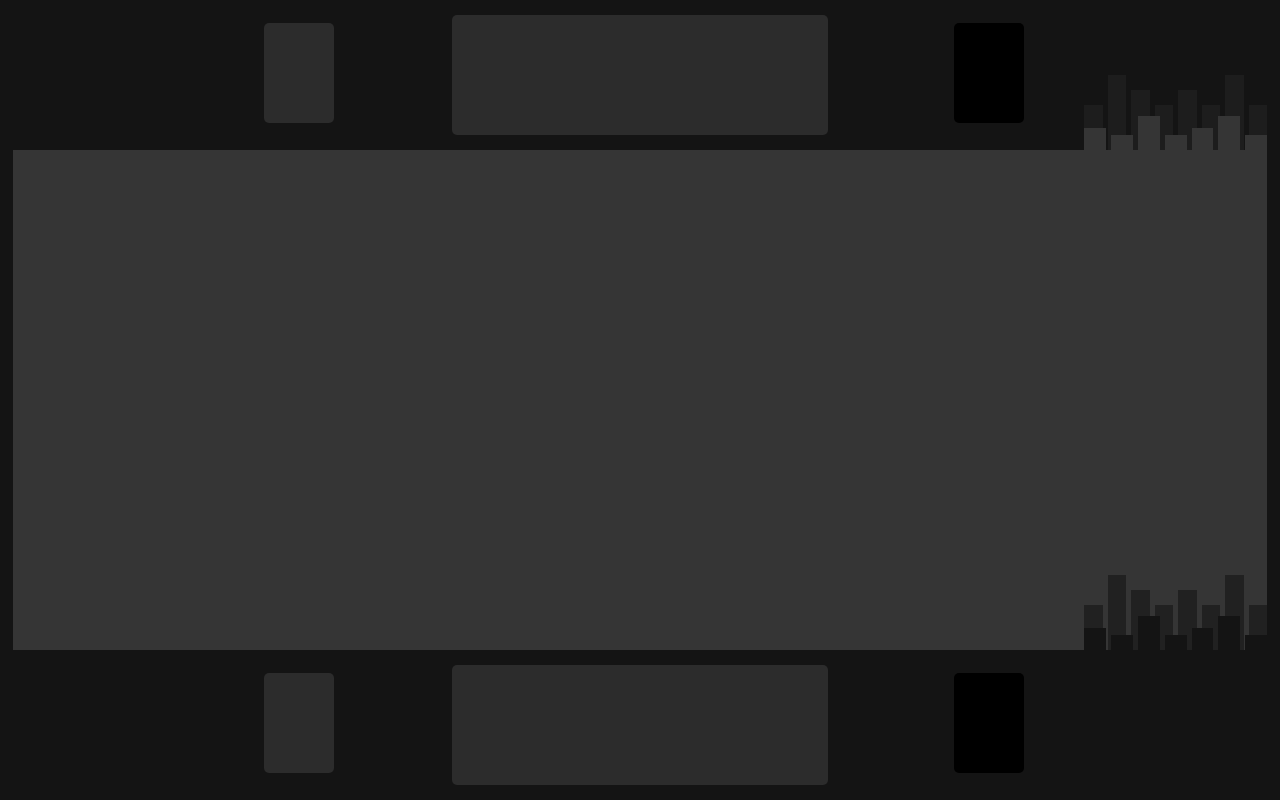
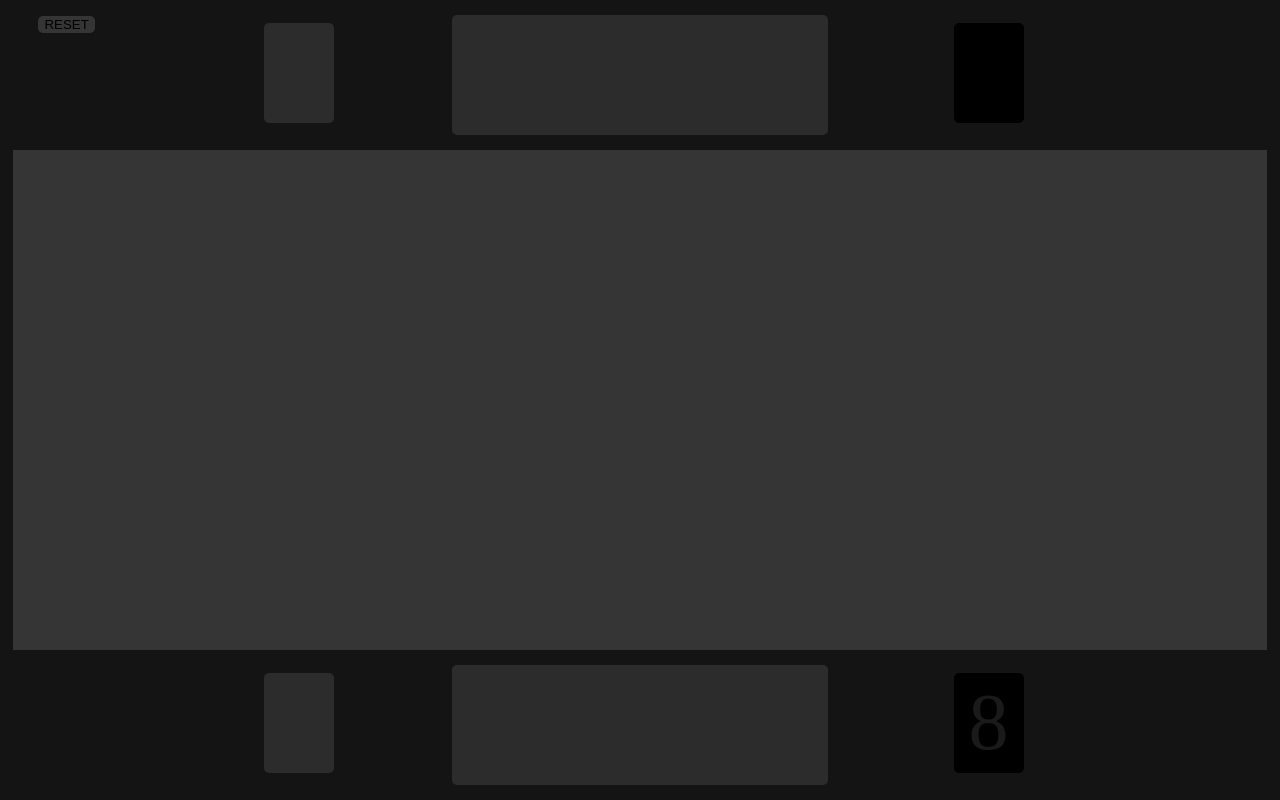
Before and after one commit to Kuovinen/KaijuCardGame, a plain HTML site: page index.html in a window 1280 px wide. Drawn offline with Linux system fonts and the light colour scheme.

Commit message:
Removed the lifecounter static HTML and added the reset button html

```diff
--- a/index.html
+++ b/index.html
@@ -14,28 +14,21 @@
         <div class="field" id="field_1">
             <div id="discard_pile_1"></div>
             <div id="hand_field_1"></div>
-            <div class="counter" id="counter1a">
-                <div id="b1d"></div><div id="b2d"></div><div id="b3d"></div><div id="b4d"></div><div id="b5d"></div><div id="b6d"></div><div id="b7d"></div><div id="b8d"></div>
-            </div>
-            <div class="counter" id="counter1b">
-                <div id="b9d"></div><div id="b10d"></div><div id="b11d"></div><div id="b12d"></div><div id="b13d"></div><div id="b14d"></div><div id="b15d"></div>
-            </div>
+            <div class="counter" id="counter1a"></div>
+            <div class="counter" id="counter1b"></div>
             <div class='card_border' id="deck_1"></div>
         </div>
         <div class="field" id="field_2">
             <div id="discard_pile_2"></div>
             <div id="hand_field_2"></div>
-            <div class="counter" id="counter2a">
-                <div id="b1l"></div><div id="b2l"></div><div id="b3l"></div><div id="b4l"></div><div id="b5l"></div><div id="b6l"></div><div id="b7l"></div><div id="b8l"></div>
-            </div>
-            <div class="counter" id="counter2b">
-                <div id="b9l"></div><div id="b10l"></div><div id="b11l"></div><div id="b12l"></div><div id="b13l"></div><div id="b14l"></div><div id="b15l"></div>
-            </div>
+            <div class="counter" id="counter2a"></div>
+            <div class="counter" id="counter2b"></div>
             <div class='card_border' id="deck_2"></div>
         </div>
 
 
         <div id="side2"></div>
+        <button id="reset">RESET</button>
         <div id="large_card"><div class="large_img"></div><div class="large_txt"></div></div>
         <div id="outcome"></div>
 	</body>
```
